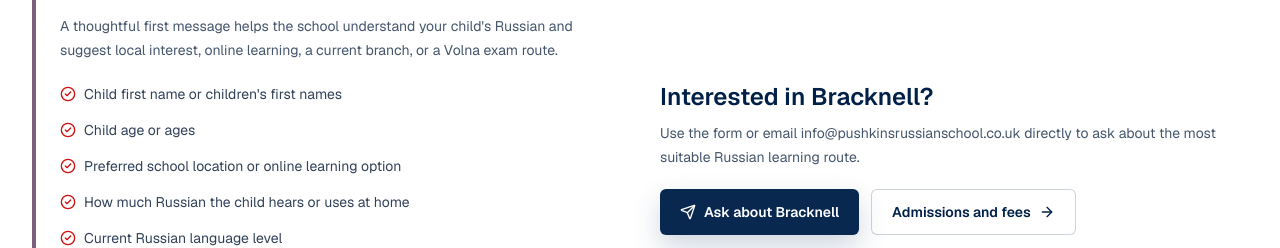
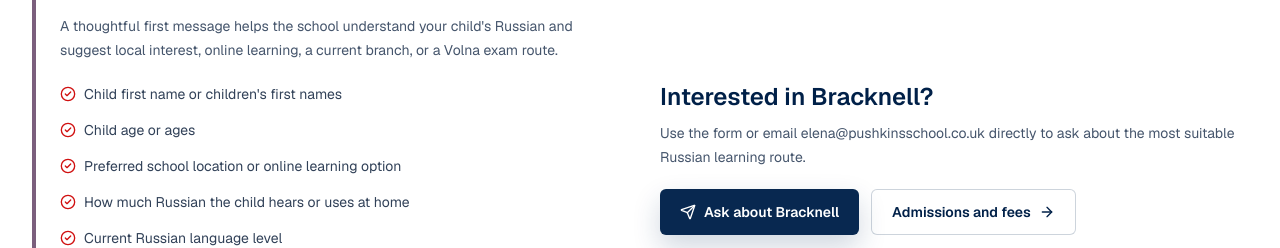
Before and after one commit to AntonV0/pushkins-russian-school, a Next.js app: page /schools/bracknell in a window 1280 px wide. Shown: the part 3690-3938 px from the top of the page. Built offline with nearby package versions, Linux system fonts and the light colour scheme.

Commit message:
fix(contact): update public school contact details

```diff
--- a/src/data/public/contact.ts
+++ b/src/data/public/contact.ts
@@ -1,6 +1,8 @@
 export const contactDetails = {
   schoolName: "Pushkin's School of Russian Language and Literature",
-  email: "info@pushkinsrussianschool.co.uk",
+  email: "elena@pushkinsschool.co.uk",
+  phone: "07881764892",
+  phoneDisplay: "07881 764892",
   phoneLabel: "Enquiries by email",
   enquiryFormNote:
     "Email directly if you prefer, or use the form to tell the school about your child and the Russian learning route you are looking for.",
```
